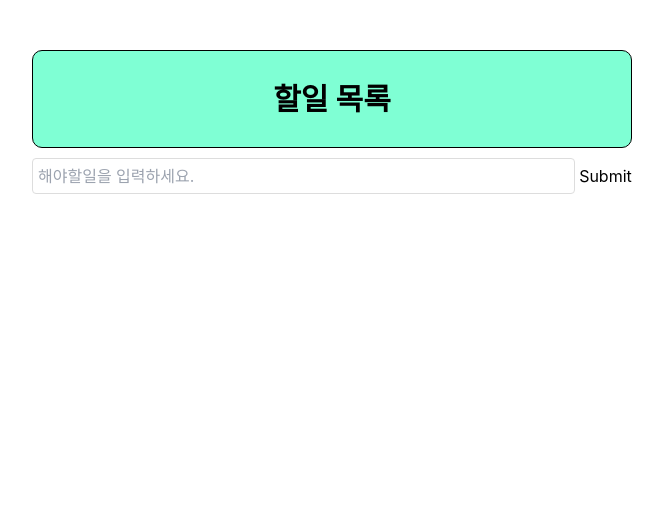
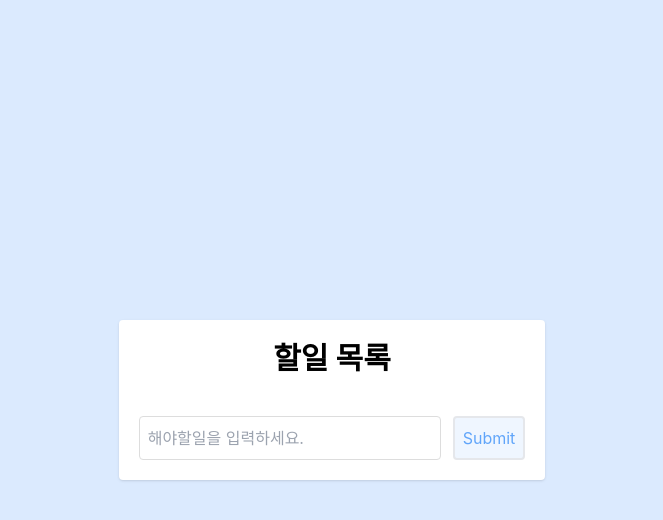
Before and after one commit to sunnykim9002/react_toDo, a React (Create React App) app: page / in a window 1280 px wide. Shown: the top 520 px of the page, without its empty margins (308-971 px from the left). Built offline with nearby package versions, Linux system fonts and the light colour scheme.

Commit message:
tailwind css 추가

```diff
--- a/src/App.css
+++ b/src/App.css
@@ -2,42 +2,6 @@
 @tailwind components;
 @tailwind utilities;
 
-
-.container {
-  margin:  auto;
-  max-width: 600px;
-}
-
-.todoBlock {
-  padding: 30px;
-  margin-top: 50px;
-  background: #fff;
-  border-radius: 10px;
-  border: 1px solid #000;
-  background-color: aquamarine;
-  margin-bottom: 10px;
-}
-
-.list {
-  margin-bottom: 10px;
-
-}
-.submit-btn {
-  background-color: white;
-  outline: none;
-  border: none;
-  border-radius: 50%;
-  line-height: 15px;
-  width: 20px;
-  font-weight: 700;
-  color: black;
-  border: 1px solid black;
-  float: right;
-  cursor: pointer;
-}
-h1 {
-  text-align: center;
-}
 
 input[type="text"] {
   border: 1px solid #ddd;
--- a/src/App.js
+++ b/src/App.js
@@ -25,14 +25,14 @@ const handleSubmit = (e) => {
 }
 
     return(
-      <div className="container">
-        <div className="todoBlock">
-          <div className="title">
-            <h1 className="font-bold text-3xl">할일 목록</h1>
+      <div className="flex items-center justify-center w-screen h-screen bg-blue-100">
+        <div className="w-full p-5 m-4 bg-white rounded shadow lg:w-1/3 lg:max-w-lg">
+          <div className="flex justify-between mb-10">
+            <h1 className="font-bold text-3xl text-center w-full">할일 목록</h1>
           </div>
+          <List todoDate={todoDate} setTodoDate={setTodoDate} />
+          <Form handleSubmit={handleSubmit} value={value} setValue={setValue}/>
         </div>
-      <List todoDate={todoDate} setTodoDate={setTodoDate} />
-      <Form handleSubmit={handleSubmit} value={value} setValue={setValue}/>
       </div>
     )
 }
--- a/src/components/Form.js
+++ b/src/components/Form.js
@@ -11,16 +11,19 @@ export default function Form({ handleSubmit, value, setValue}) {
 
   return (
     <div>
-    <form style={{display:'flex'}} onSubmit={handleSubmit}>
+    <form onSubmit={handleSubmit}>
+        <div className='flex gap-2 w-full content-center'>
             <input
               type="text"
               name="value"
-          style={{ flex:"10", padding: "5px"}}
               placeholder="해야할일을 입력하세요."
               value={value}
               onChange={handleChange}
+              className='pl-2'
             />
-        <input type="submit" name="입력" className="btn" style={{ flex:"1"}}/>
+            <input type="submit" name="입력" className=" text-blue-400 bg-blue-50 rounded border-2 p-2 border-blue"/>
+        </div>
+
 
       </form>
 
--- a/src/components/List.js
+++ b/src/components/List.js
@@ -4,10 +4,6 @@ export default function List({ todoDate, setTodoDate }) {
 
   const getStyle = (completed) => {
     return {
-      marinBottom:"10px",
-      padding: "10px",
-      borderTop: "1px #ccc dotted",
-      borderBottom: "1px #ccc dotted",
       textDecoration: completed ? " line-through" : "none",
     }
   };
@@ -32,16 +28,18 @@ export default function List({ todoDate, setTodoDate }) {
   return (
     <div>
         {todoDate.map((data) => (
-            <div style={getStyle(data.completed)} key={data.id} className="list">
+            <div key={data.id} className="list flex justify-between content-center align-middle border-b-2 pb-2 pt-2 border-t-2 mb-4">
+                <div style={getStyle(data.completed)} >
                     <input
                         type="checkbox"
                         defaultChecked={false}
                         onChange={()=> handleCompleChange(data.id)}
                     />
                     {data.title}
+                </div>
                 <button
                 onClick={() => handleClick(data.id)}
-            className="submit-btn"
+                className="submit-btn bg-blue-400 border-cyan-100 rounded text-white block w-5 "
                 >
                 x
                 </button>
```
Lines whose indentation alone changed are shown as unchanged.
